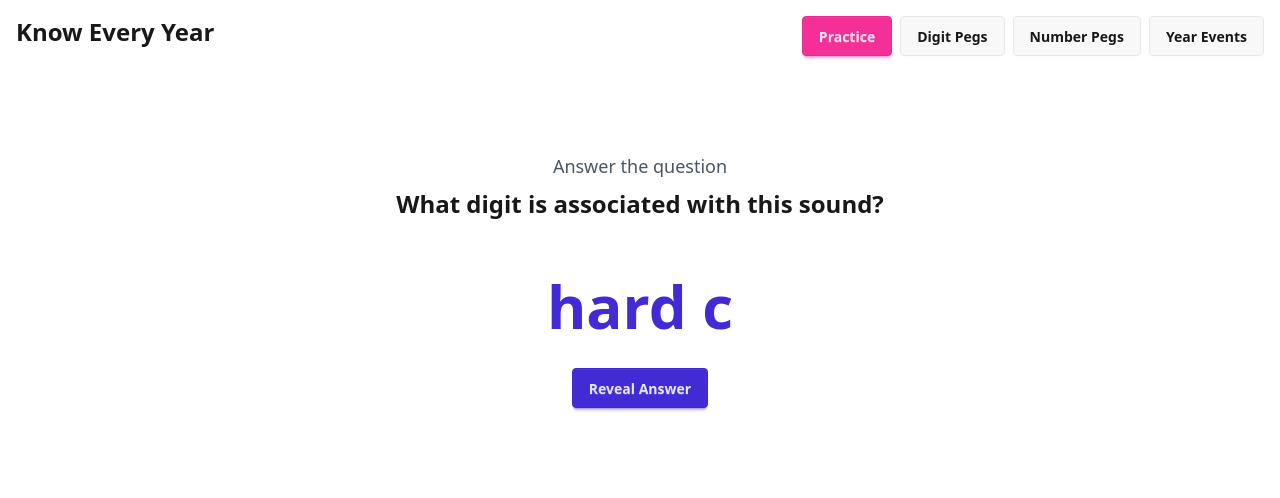
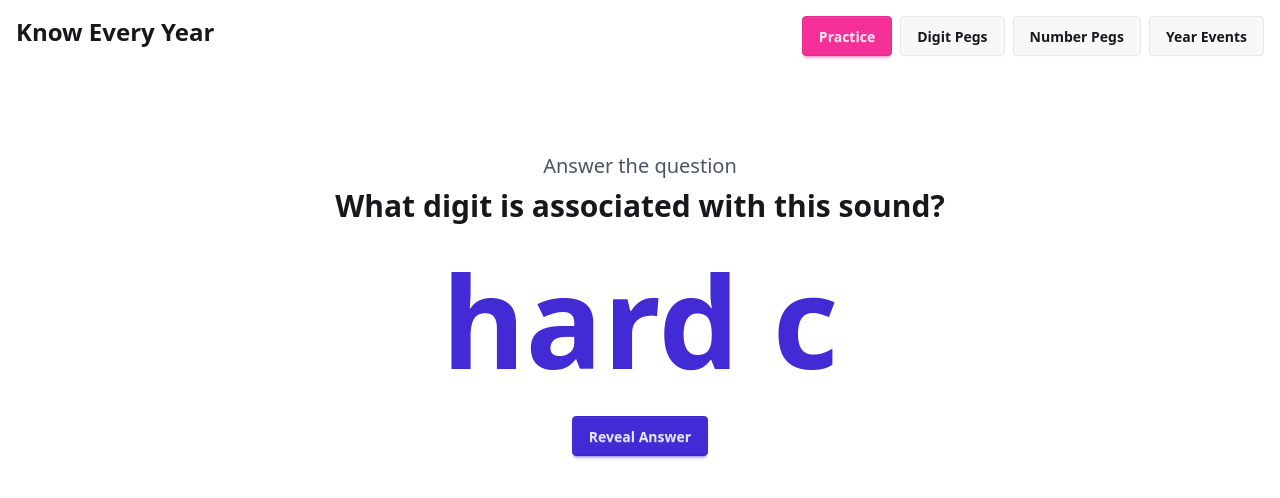
Before and after one commit to koljapluemer/know-every-year, a Vue app: page /practice in a window 1280 px wide. Shown: the top 498 px of the page. Built offline with nearby package versions, Linux system fonts and the light colour scheme.

Commit message:
improve event look and feel

```diff
--- a/src/App.vue
+++ b/src/App.vue
@@ -19,4 +19,18 @@ import ToastManager from './ui/ToastManager.vue'
 <style>
 @import "tailwindcss";
 @plugin "daisyui";
+
+@layer components {
+  .big-digit {
+    @apply text-9xl text-primary font-bold;
+  }
+
+  .letter-wrap {
+    @apply border-1 border-gray-300 rounded-md p-6;
+  }
+
+  .big-word {
+    @apply text-7xl text-primary font-bold;
+  }
+}
 </style>
--- a/src/components/queue/QueueRender.vue
+++ b/src/components/queue/QueueRender.vue
@@ -1,8 +1,8 @@
 <template>
-  <div class="container mx-auto py-8">
+  <div class="container mx-auto">
     <!-- No exercises available -->
     <div v-if="!currentTask" class="text-center p-8">
-      <h2 class="text-2xl font-bold mb-4">No Exercises Available</h2>
+      <h2 class="text-2xl font-bold mb-4">No Tasks Available</h2>
     </div>
 
     <!-- Task components -->
@@ -15,6 +15,7 @@
         />
         <TaskRememberWordByNumber
           :number="currentTask.identifier"
+          :key="currentTask.identifier"
           @task-done="loadNextTask"
         />
       </div>
@@ -27,6 +28,7 @@
         />
         <TaskRememberNumberByWord
           :number="currentTask.identifier"
+          :key="currentTask.identifier"
           @task-done="loadNextTask"
         />
       </div>
@@ -39,6 +41,7 @@
         />
         <TaskRememberSoundByDigit
           :digit="currentTask.identifier"
+          :key="currentTask.identifier"
           @task-done="loadNextTask"
         />
       </div>
@@ -51,6 +54,7 @@
         />
         <TaskRememberDigitBySound
           :sound="currentTask.identifier"
+          :key="currentTask.identifier"
           @task-done="loadNextTask"
         />
       </div>
@@ -63,6 +67,7 @@
         />
         <TaskCreateNumberAssociation
           :number="currentTask.identifier"
+          :key="currentTask.identifier"
           @task-done="loadNextTask"
         />
       </div>
@@ -75,6 +80,7 @@
         />
         <TaskRememberEventsByYear
           :year="currentTask.identifier"
+          :key="currentTask.identifier"
           @task-done="loadNextTask"
         />
       </div>
--- a/src/components/queue/tasks/TaskCreateNumberAssociation.vue
+++ b/src/components/queue/tasks/TaskCreateNumberAssociation.vue
@@ -1,15 +1,14 @@
 <template>
-  <div class="max-w-4xl mx-auto">
-    <!-- Form -->
-    <FormControlNumberAssociation
-      :number="number"
-      @form-validity-changed="handleFormValidityChanged"
-    />
+  <div class="text-center ">
 
     <!-- Action Buttons -->
     <div class="flex justify-center gap-4 mt-8">
       <TaskButtonRender :buttons="actionButtons" />
     </div>
+    <!-- Form -->
+    <FormControlNumberAssociation :number="number" @form-validity-changed="handleFormValidityChanged" />
+
+
   </div>
 </template>
 
--- a/src/components/queue/tasks/TaskRememberDigitBySound.vue
+++ b/src/components/queue/tasks/TaskRememberDigitBySound.vue
@@ -1,8 +1,9 @@
 <template>
-    <div class="max-w-2xl mx-auto p-6">
+    <div class="text-center ">
+
         <!-- Exercise question -->
         <div class="text-center mb-8">
-            <div class="text-6xl font-bold text-primary mb-6 break-words">{{ sound }}</div>
+            <div class="big-digit">{{ sound }}</div>
         </div>
 
         <!-- Reveal section -->
@@ -13,7 +14,7 @@
             <!-- Answer display -->
             <div class="card bg-base-100 shadow-lg">
                 <div class="card-body text-center">
-                    <p class="text-6xl font-bold text-primary mb-2">{{ digit }}</p>
+                    <p class="big-digit">{{ digit }}</p>
                     <p v-if="notes" class="text-gray-600">{{ notes }}</p>
                 </div>
             </div>
--- a/src/components/queue/tasks/TaskRememberEventsByYear.vue
+++ b/src/components/queue/tasks/TaskRememberEventsByYear.vue
@@ -1,5 +1,7 @@
 <template>
-  <div class="max-w-4xl mx-auto">
+
+  <div class="text-center ">
+
     <div class="text-center mb-8">
       <div class="text-6xl font-bold font-mono">{{ year }}</div>
     </div>
@@ -14,12 +16,7 @@
         <div class="card-body">
           <h3 class="card-title text-xl mb-4">Events for {{ year }}</h3>
           <div v-if="events.length > 0" class="space-y-4">
-            <FormWidgetEvent
-              v-for="event in events"
-              :key="event.id"
-              :event="event"
-              :readonly="true"
-            />
+            <FormWidgetEvent v-for="event in events" :key="event.id" :event="event" :readonly="true" />
           </div>
           <div v-else class="text-center py-8">
             <p class="text-gray-500 text-lg">No events found for this year</p>
--- a/src/components/queue/tasks/TaskRememberNumberByWord.vue
+++ b/src/components/queue/tasks/TaskRememberNumberByWord.vue
@@ -1,7 +1,8 @@
 <template>
-    <div class="max-w-2xl mx-auto p-6">
+    <div class="text-center ">
+
         <div class="text-center mb-8">
-            <div class="text-6xl font-bold text-primary mb-6 break-words">{{ association?.word }}</div>
+            <div class="big-word">{{ association?.word }}</div>
         </div>
 
         <!-- Reveal section -->
@@ -12,7 +13,7 @@
             <!-- Answer display -->
             <div class="card bg-base-100 shadow-lg">
                 <div class="card-body text-center">
-                    <p class="text-6xl font-bold text-primary mb-2">{{ number }}</p>
+                    <p class="big-digit">{{ number }}</p>
                     <p v-if="association?.notes" class="text-gray-600">{{ association.notes }}</p>
                 </div>
             </div>
--- a/src/components/queue/tasks/TaskRememberSoundByDigit.vue
+++ b/src/components/queue/tasks/TaskRememberSoundByDigit.vue
@@ -1,7 +1,8 @@
 <template>
-    <div class="max-w-2xl mx-auto p-6">
+    <div class="text-center ">
+
         <div class="text-center mb-8">
-            <div class="text-9xl font-bold text-primary mb-6">{{ digit }}</div>
+            <div class="big-digit">{{ digit }}</div>
         </div>
 
         <!-- Reveal section -->
@@ -10,17 +11,12 @@
         <!-- Answer and rating section -->
         <div v-else class="space-y-6">
             <!-- Answer display -->
-            <div class="card bg-base-100 shadow-lg">
-                <div class="card-body text-center">
-                    <div class="flex flex-wrap gap-2 justify-center mb-2">
-                        <span v-for="sound in sounds" :key="sound"
-                            class="badge badge-primary badge-lg text-lg px-4 py-2">
-                            {{ sound }}
-                        </span>
-                    </div>
-                    <p v-if="notes" class="text-gray-600">{{ notes }}</p>
-                </div>
+            <div class="flex flex-wrap gap-6 justify-center mb-2">
+                <span v-for="sound in sounds" :key="sound" class="big-digit letter-wrap">
+                    {{ sound }}
+                </span>
             </div>
+            <p v-if="notes" class="text-gray-600">{{ notes }}</p>
 
             <!-- Rating buttons -->
             <TaskButtonRender :buttons="ratingButtons" />
--- a/src/components/queue/tasks/TaskRememberWordByNumber.vue
+++ b/src/components/queue/tasks/TaskRememberWordByNumber.vue
@@ -1,5 +1,6 @@
 <template>
-    <div class="max-w-2xl mx-auto p-6">
+    <div class="text-center ">
+
         <div class="text-center mb-8">
             <div class="text-9xl font-bold text-primary mb-6">{{ number }}</div>
         </div>
--- a/src/components/queue/widgets/InstructionRender.vue
+++ b/src/components/queue/widgets/InstructionRender.vue
@@ -1,7 +1,7 @@
 <template>
-  <div class="text-center mb-8">
-    <p class="text-lg text-gray-600 mb-2">{{ subtitle }}</p>
-    <h2 class="text-2xl font-bold">{{ title }}</h2>
+  <div class="text-center m-4 p-4">
+    <p class="text-xl text-gray-600 mb-2">{{ subtitle }}</p>
+    <h2 class="text-3xl font-bold">{{ title }}</h2>
   </div>
 </template>
 
--- a/src/components/queue/widgets/buttonRow/TaskButtonRender.vue
+++ b/src/components/queue/widgets/buttonRow/TaskButtonRender.vue
@@ -1,29 +1,14 @@
 <template>
-  <div
-    class="task-buttons"
-    :class="[
-      `justify-${alignment}`,
-      layoutClasses,
-      gapClasses
-    ]"
-  >
-    <slot
-      :buttons="buttons"
-      :config="config"
-    >
+  <div class="task-buttons" :class="[
+    `justify-${alignment}`,
+    layoutClasses,
+    gapClasses
+  ]">
+    <slot :buttons="buttons" :config="config">
       <!-- Default slot content - renders buttons if no custom slot provided -->
-      <button
-        v-for="button in visibleButtons"
-        :key="button.id"
-        @click="button.onClick"
-        :disabled="button.disabled"
-        :class="buttonClasses(button)"
-      >
-        <component
-          v-if="button.icon"
-          :is="button.icon"
-          class="w-4 h-4 mr-2"
-        />
+      <button v-for="button in visibleButtons" :key="button.id" @click="button.onClick" :disabled="button.disabled"
+        :class="buttonClasses(button)">
+        <component v-if="button.icon" :is="button.icon" class="w-4 h-4 mr-2" />
         {{ button.label }}
       </button>
     </slot>
@@ -83,6 +68,6 @@ const buttonClasses = (button: TaskButton) => {
 
 <style scoped>
 .task-buttons {
-  @apply flex items-center;
+  @reference flex items-center m-4 p-4;
 }
 </style>
```
